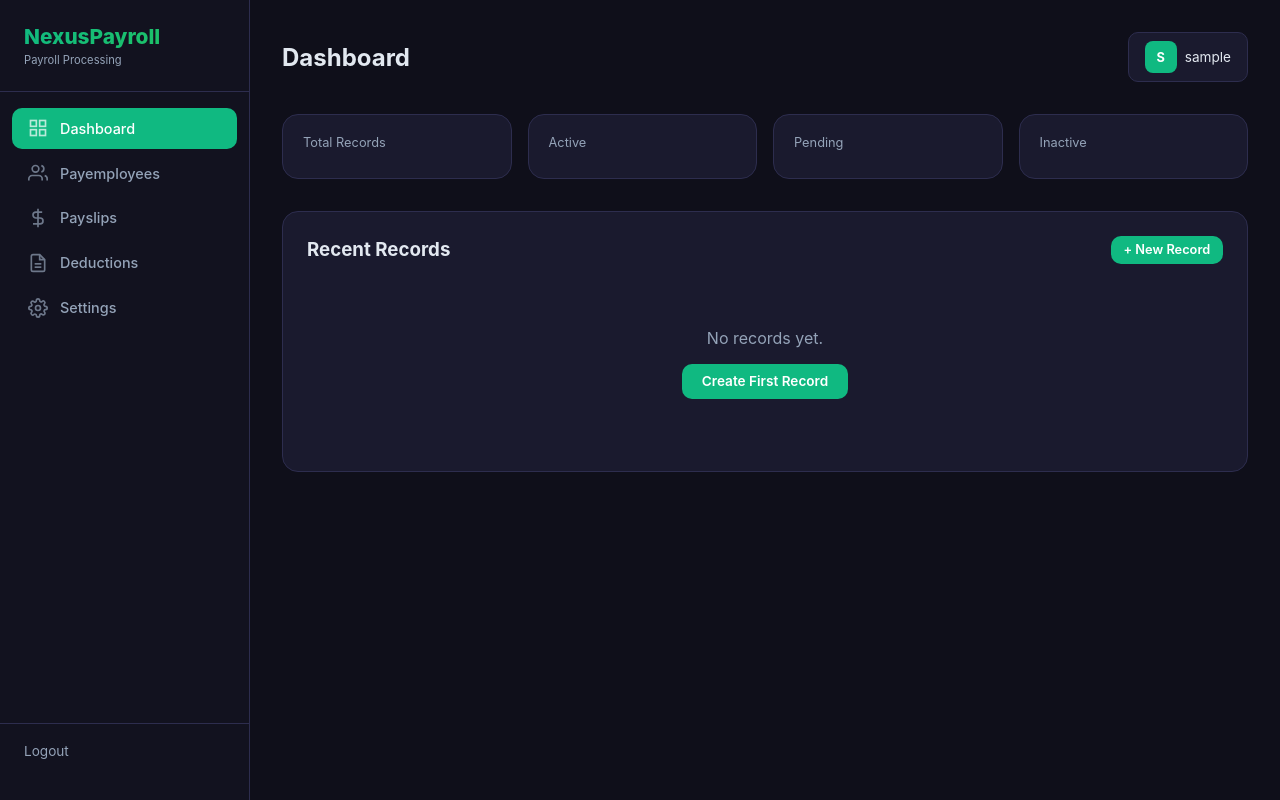
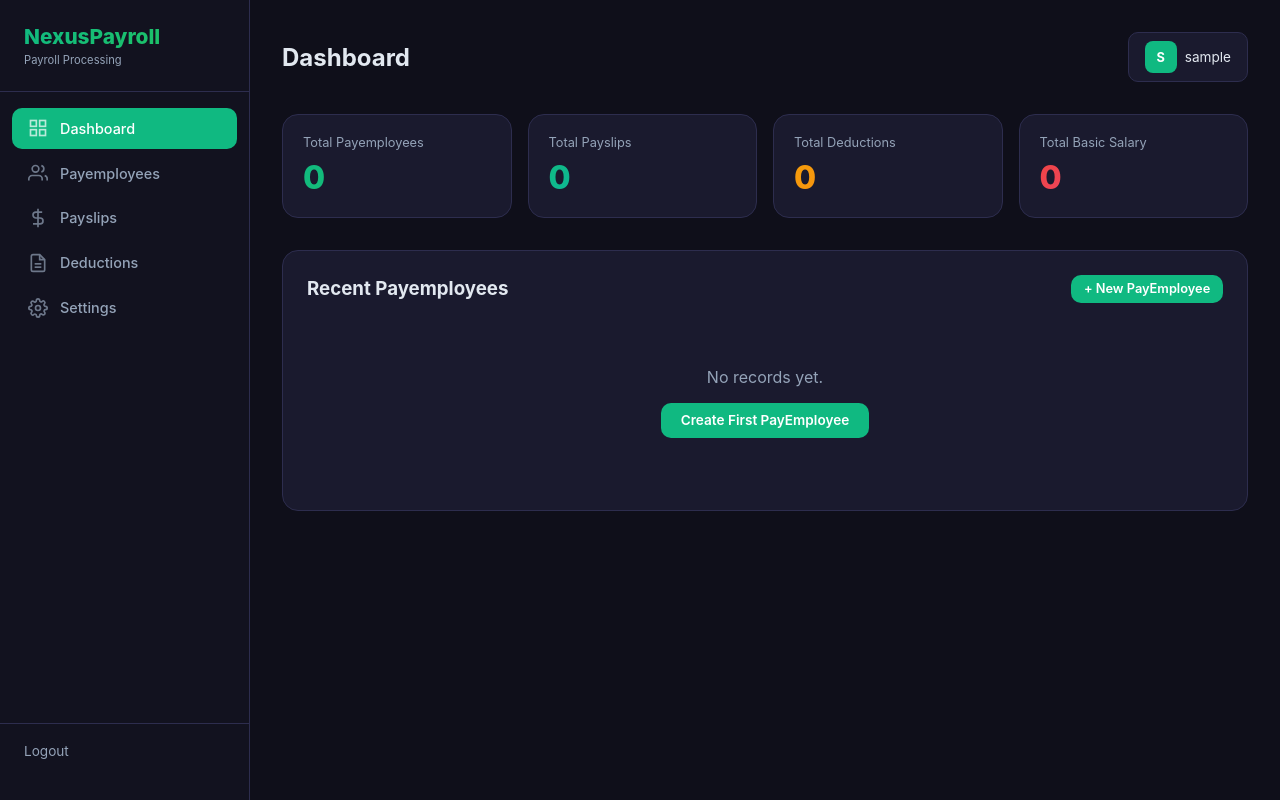
Before and after one commit to nexus-apex/nexus-payroll, a Django app: page /dashboard/ in a window 1280 px wide. Run offline with Django 4.2, Linux system fonts and the light colour scheme; the visitor is signed in with stand-in values (Sample User, id 1); data that the repository does not hold is empty.

Commit message:
feat: enterprise NexusPayroll with PayEmployee, Payslip, Deduction

```diff
--- a/backend/templates/dashboard.html
+++ b/backend/templates/dashboard.html
@@ -4,41 +4,38 @@
 {% block content %}
 <div class="stats-grid">
   <div class="stat-card">
-    <div class="stat-label">Total Records</div>
-    <div class="stat-value">{{ total }}</div>
+    <div class="stat-label">Total Payemployees</div>
+    <div class="stat-value">{{ payemployee_count }}</div>
   </div>
   <div class="stat-card">
-    <div class="stat-label">Active</div>
-    <div class="stat-value" style="background:linear-gradient(135deg,#10b981,#06b6d4);-webkit-background-clip:text;background-clip:text">{{ active }}</div>
+    <div class="stat-label">Total Payslips</div>
+    <div class="stat-value" style="background:linear-gradient(135deg,#10b981,#06b6d4);-webkit-background-clip:text;background-clip:text">{{ payslip_count }}</div>
   </div>
   <div class="stat-card">
-    <div class="stat-label">Pending</div>
-    <div class="stat-value" style="background:linear-gradient(135deg,#f59e0b,#f97316);-webkit-background-clip:text;background-clip:text">{{ pending }}</div>
+    <div class="stat-label">Total Deductions</div>
+    <div class="stat-value" style="background:linear-gradient(135deg,#f59e0b,#f97316);-webkit-background-clip:text;background-clip:text">{{ deduction_count }}</div>
   </div>
   <div class="stat-card">
-    <div class="stat-label">Inactive</div>
-    <div class="stat-value" style="background:linear-gradient(135deg,#ef4444,#ec4899);-webkit-background-clip:text;background-clip:text">{{ inactive }}</div>
+    <div class="stat-label">Total Basic Salary</div>
+    <div class="stat-value" style="background:linear-gradient(135deg,#ef4444,#ec4899);-webkit-background-clip:text;background-clip:text">{{ payemployee_total_basic_salary|floatformat:0 }}</div>
   </div>
 </div>
 
 <div class="card">
   <div style="display:flex;justify-content:space-between;align-items:center;margin-bottom:1rem">
-    <h3>Recent Records</h3>
-    <a href="/records/create/" class="btn btn-primary btn-sm">+ New Record</a>
+    <h3>Recent Payemployees</h3>
+    <a href="/payemployees/create/" class="btn btn-primary btn-sm">+ New PayEmployee</a>
   </div>
   {% if recent %}
   <table>
     <thead>
-      <tr><th>Name</th><th>Email</th><th>Status</th><th>Amount</th><th>Date</th></tr>
+      <tr><th>Name</th><th>Employee Id</th><th>Department</th><th>Designation</th><th>Basic Salary</th><th>Created</th></tr>
     </thead>
     <tbody>
       {% for r in recent %}
       <tr>
-        <td><a href="/records/{{ r.pk }}/edit/">{{ r.name }}</a></td>
-        <td style="color:var(--muted)">{{ r.email|default:"-" }}</td>
-        <td><span class="badge badge-{{ r.status }}">{{ r.status }}</span></td>
-        <td>{{ r.amount }}</td>
-        <td style="color:var(--muted)">{{ r.created_at|date:"M d, Y" }}</td>
+        <td><a href="/payemployees/{{ r.pk }}/edit/">{{ r.name }}</a></td>
+        <td>{{ r.employee_id|default:"-" }}</td><td>{{ r.department|default:"-" }}</td><td>{{ r.designation|default:"-" }}</td><td>{{ r.basic_salary|floatformat:2 }}</td><td style="color:var(--muted)">{{ r.created_at|date:"M d, Y" }}</td>
       </tr>
       {% endfor %}
     </tbody>
@@ -46,7 +43,7 @@
   {% else %}
   <div class="empty">
     <p>No records yet.</p>
-    <a href="/records/create/" class="btn btn-primary" style="margin-top:1rem">Create First Record</a>
+    <a href="/payemployees/create/" class="btn btn-primary" style="margin-top:1rem">Create First PayEmployee</a>
   </div>
   {% endif %}
 </div>
```
